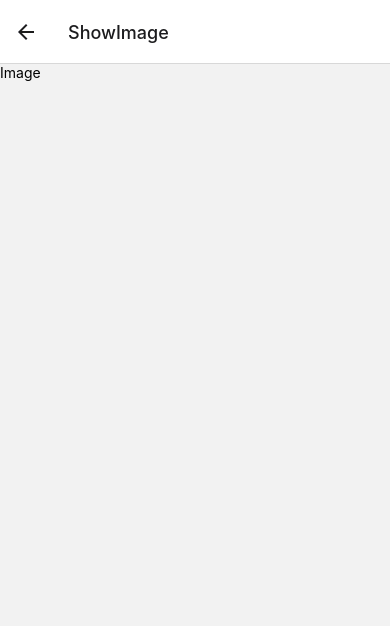
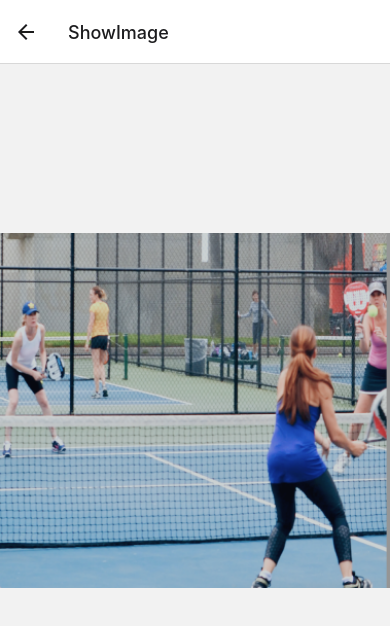
Before and after one commit to GGmorello/SportLink, a React Native app: screen /EditProfileScreen in a window 390 px wide. Both pictures are taken after a click on the element 52 px from the left and 526 px from the top of the page. Shown: the top 626 px of the page. Built offline with nearby package versions, Linux system fonts and the light colour scheme.

Commit message:
Show image big

```diff
--- a/src/Components/Images/ImagePresenter.js
+++ b/src/Components/Images/ImagePresenter.js
@@ -4,7 +4,7 @@ import ImageView from "./ImageView"
 export default function ImagePresenter(props) {
 
     function showImageACB() {
-      props.navigation.navigate('ShowImage')            //hw do i pass as a parameter the url of the image ?
+      props.navigation.navigate('ShowImage', {img : props.url})            //hw do i pass as a parameter the url of the image ?
     }
 
     return (<ImageView
--- a/src/Components/Screens/ShowImageScreen/ShowImageScreenPresenter.js
+++ b/src/Components/Screens/ShowImageScreen/ShowImageScreenPresenter.js
@@ -2,9 +2,13 @@ import React from "react";
 import ShowImageScreenView from "./ShowImageScreenView";
 import { View } from "react-native"
 import NavigationBarPresenter from "../../NavigationBar/NavigationBarPresenter"
+import { useRoute } from "@react-navigation/native"
 
-export default function ShowImageScreenPresenter({ navigation }) {
+export default function ShowImageScreenPresenter(props) {
+  let img = props.route.params.img
+  console.log(img);
+
   return (<View>
-    <ShowImageScreenView />
+    <ShowImageScreenView image={img}/>
   </View>)
 }
--- a/src/Components/Screens/ShowImageScreen/ShowImageScreenView.js
+++ b/src/Components/Screens/ShowImageScreen/ShowImageScreenView.js
@@ -1,9 +1,18 @@
 import React from "react";
-import {View, Text} from "react-native"
+import {View, ImageBackground, Dimensions} from "react-native"
+
+let deviceWidth = Dimensions.get('window').width;
+let deviceHeight = Dimensions.get('window').height;
 
 export default function ShowImageScreenView(props) {
+
     return (
         <View>
-            <Text>Image</Text>
+            <ImageBackground
+                style={{width: '100%',
+                height: undefined, position:'absolute', top: deviceHeight/5,
+                aspectRatio: 1, alignSelf:'center', alignContent: 'center'}}
+                source={props.image}
+            />
         </View>)
 }
```
Also changed, not shown: src/Components/Images/ImageView.js (+4 -4 lines).
